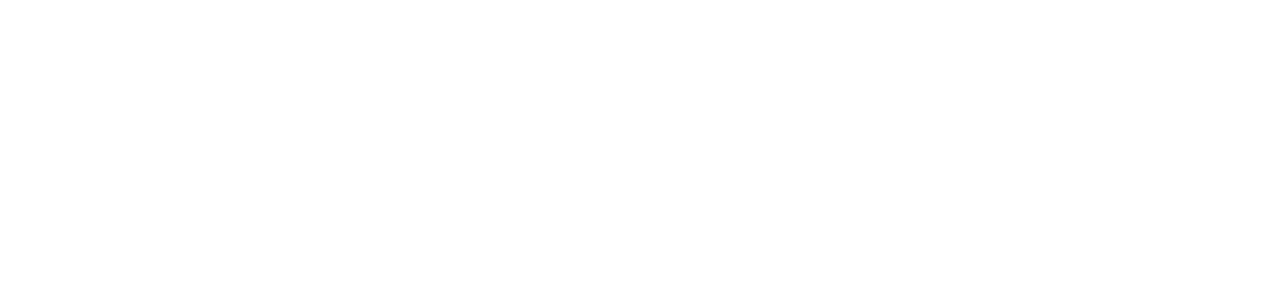
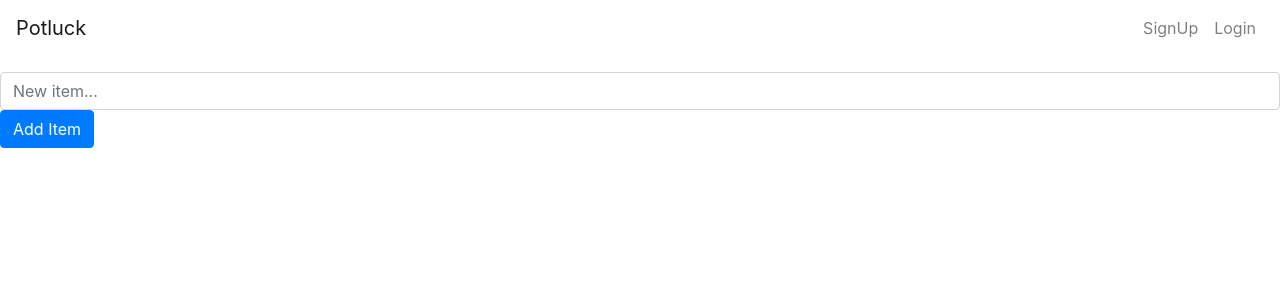
Before and after one commit to henryfifth/GroceryListApp, a React (Create React App) app in the folder potluck/: page / in a window 1280 px wide. Shown: the top 300 px of the page. Built offline with nearby package versions, Linux system fonts and the light colour scheme.

Commit message:
added some o' dat cool shiz

```diff
--- a/potluck/src/App/App.js
+++ b/potluck/src/App/App.js
@@ -15,7 +15,7 @@ class App extends Component {
            <div>
              {/* <Route path='/Login' render={() => <Login/>}/>
              <Route path='/Signup' render={()=> <SignUp/>}/> */}
-             <Route path='/Main' render={()=> <Main/>}/>
+             <Route path='' render={()=> <Main/>}/>
           </div>
         </Router>
 
--- a/potluck/src/Main/Main.js
+++ b/potluck/src/Main/Main.js
@@ -24,7 +24,9 @@ export default class List extends Component {
   }
 
   addItem(){
-    this.itemList.push(this.state.input);
+    if(this.state.input !== ""){
+      this.itemList.push(this.state.input);
+    }
     this.setState({
       input: ""
     })
```
